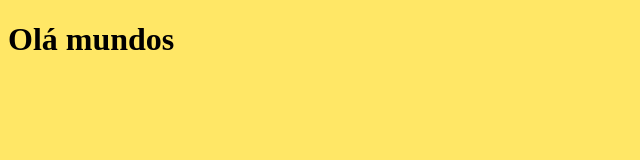
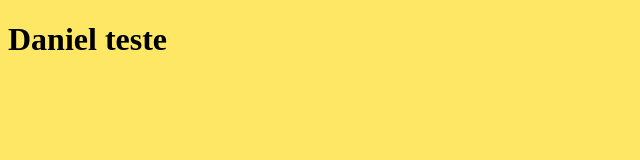
Before and after one commit to bolodissenoura/FacilConsultaFront, a Vue app: page / in a window 1280 px wide. Shown: the top 160 px of the page, without its empty margins (0-640 px from the left). Built offline with nearby package versions, Linux system fonts and the light colour scheme.

Commit message:
(edit) Analisando e preparando os components do vue para instalacao do bootstrap

```diff
--- a/src/App.vue
+++ b/src/App.vue
@@ -1,9 +1,13 @@
 <template>
-   <h1>Olá mundos</h1>
+   <Container/>
 </template>
 
 <script>
+  import Container from './components/container.vue'
   export default {
-    name: 'App'
+    name: 'App',
+    components: {
+      Container
+    }
   }
 </script>
--- a/src/components/container.vue
+++ b/src/components/container.vue
@@ -0,0 +1,9 @@
+<template>
+    <h1>Daniel teste</h1>
+</template>
+
+<script>
+export default{
+    name: 'Container'
+}
+</script>
```
